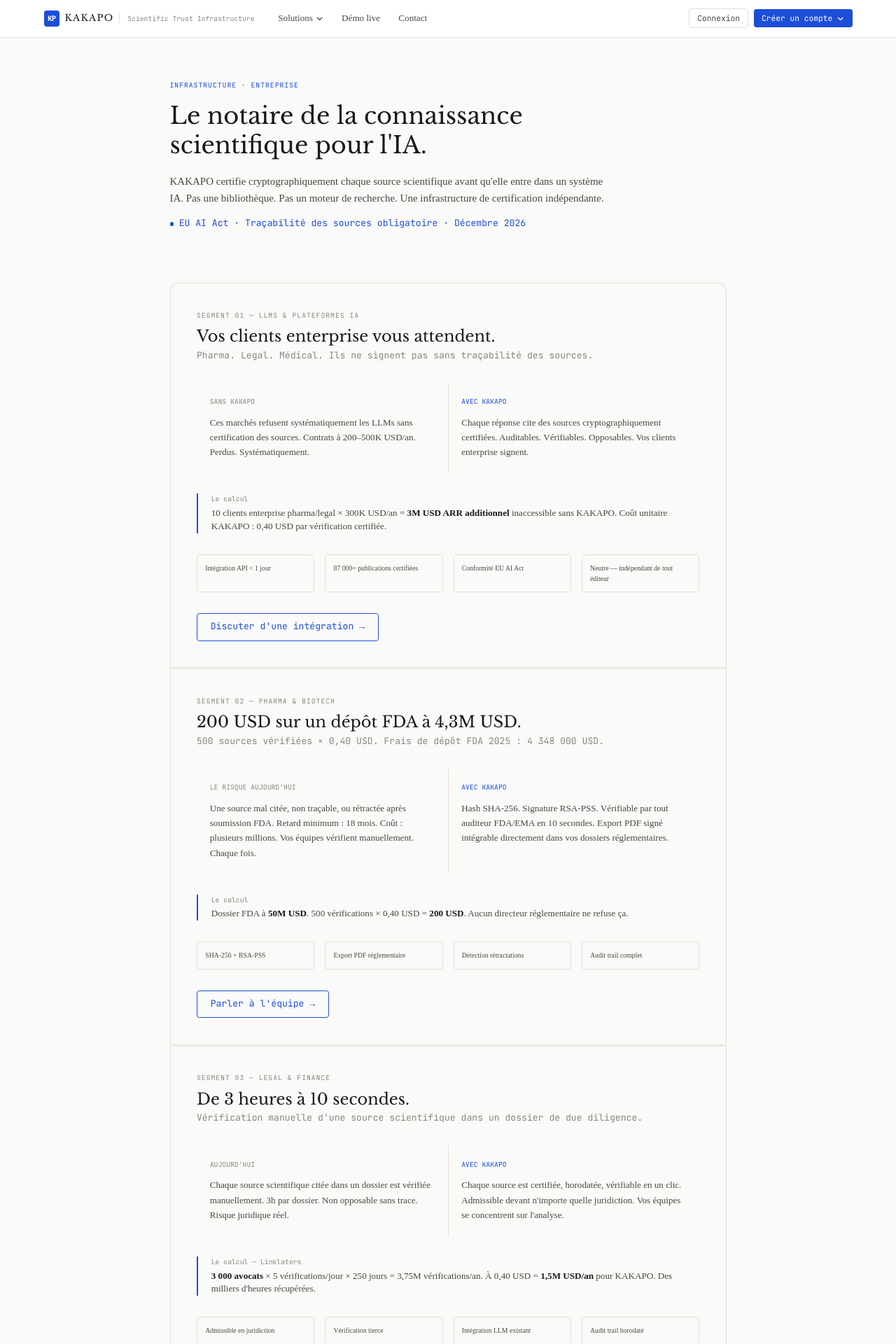
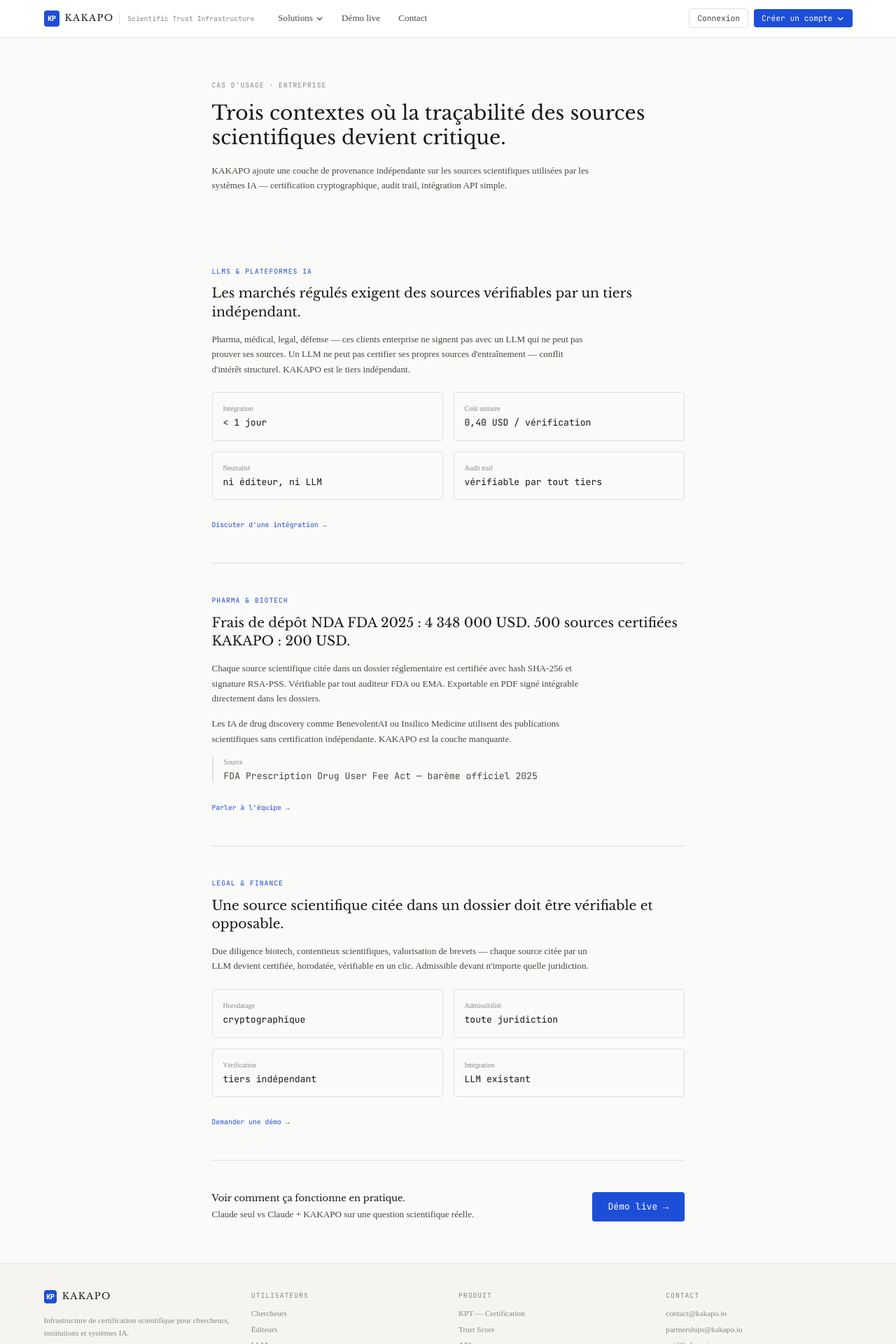
Before and after one commit to kkpo-adil/kakapo-front, a Next.js app: page /entreprise in a window 1280 px wide. Shown: the top 1920 px of the page at 70% size. Built offline with nearby package versions, Linux system fonts and the light colour scheme.

Commit message:
refactor: entreprise niveau Jean - sobre, chiffres vérifiés, sans inflation

```diff
--- a/src/app/entreprise/page.tsx
+++ b/src/app/entreprise/page.tsx
@@ -2,195 +2,137 @@ import Link from "next/link";
 
 export default function EnterprisePage() {
   return (
-    <div className="max-w-4xl mx-auto px-6 py-16">
+    <div className="max-w-3xl mx-auto px-6 py-16">
 
-      <div className="mb-20">
-        <p className="text-2xs font-mono text-accent uppercase tracking-widest mb-4">Infrastructure · Entreprise</p>
-        <h1 className="text-4xl font-display text-text-primary mb-5 leading-tight max-w-2xl">
-          Le notaire de la connaissance scientifique pour l'IA.
+      <div className="mb-16">
+        <p className="text-2xs font-mono text-text-muted uppercase tracking-widest mb-4">
+          Cas d'usage · Entreprise
+        </p>
+        <h1 className="text-3xl font-display text-text-primary mb-5 leading-tight max-w-2xl">
+          Trois contextes où la traçabilité des sources scientifiques devient critique.
         </h1>
-        <p className="text-base text-text-secondary leading-relaxed max-w-2xl mb-4">
-          KAKAPO certifie cryptographiquement chaque source scientifique avant qu'elle entre dans un système IA.
-          Pas une bibliothèque. Pas un moteur de recherche. Une infrastructure de certification indépendante.
+        <p className="text-sm text-text-secondary leading-relaxed max-w-xl">
+          KAKAPO ajoute une couche de provenance indépendante sur les sources scientifiques
+          utilisées par les systèmes IA — certification cryptographique, audit trail,
+          intégration API simple.
         </p>
-        <div className="flex items-center gap-2">
-          <span className="w-1.5 h-1.5 rounded-full bg-accent inline-block"></span>
-          <p className="text-sm font-mono text-accent">EU AI Act · Traçabilité des sources obligatoire · Décembre 2026</p>
-        </div>
       </div>
 
-      <div className="space-y-px mb-20">
+      <div className="divide-y divide-border">
 
-        <div className="border border-border rounded-t-xl p-10">
-          <div className="mb-8">
-            <p className="text-2xs font-mono text-text-muted uppercase tracking-widest mb-2">Segment 01 — LLMs & Plateformes IA</p>
-            <h2 className="text-2xl font-display text-text-primary mb-1">Vos clients enterprise vous attendent.</h2>
-            <p className="text-sm font-mono text-text-muted">Pharma. Legal. Médical. Ils ne signent pas sans traçabilité des sources.</p>
-          </div>
-
-          <div className="grid grid-cols-2 gap-px bg-border mb-8">
-            <div className="bg-surface-1 p-5">
-              <p className="text-2xs font-mono text-text-muted uppercase mb-3">Sans KAKAPO</p>
-              <p className="text-sm text-text-secondary leading-relaxed">
-                Ces marchés refusent systématiquement les LLMs sans certification des sources.
-                Contrats à 200–500K USD/an. Perdus. Systématiquement.
-              </p>
-            </div>
-            <div className="bg-surface-1 p-5">
-              <p className="text-2xs font-mono text-accent uppercase mb-3">Avec KAKAPO</p>
-              <p className="text-sm text-text-secondary leading-relaxed">
-                Chaque réponse cite des sources cryptographiquement certifiées.
-                Auditables. Vérifiables. Opposables. Vos clients enterprise signent.
-              </p>
-            </div>
-          </div>
-
-          <div className="border-l-2 border-accent pl-5 mb-8">
-            <p className="text-2xs font-mono text-text-muted mb-1">Le calcul</p>
-            <p className="text-sm text-text-secondary">
-              10 clients enterprise pharma/legal × 300K USD/an = <strong className="text-text-primary">3M USD ARR additionnel</strong> inaccessible sans KAKAPO.
-              Coût unitaire KAKAPO : 0,40 USD par vérification certifiée.
-            </p>
-          </div>
-
-          <div className="grid grid-cols-2 md:grid-cols-4 gap-4 mb-8">
-            {["Intégration API < 1 jour", "87 000+ publications certifiées", "Conformité EU AI Act", "Neutre — indépendant de tout éditeur"].map(f => (
-              <div key={f} className="border border-border rounded p-3">
-                <p className="text-2xs text-text-secondary">{f}</p>
+        <div className="py-12">
+          <p className="text-2xs font-mono text-accent uppercase tracking-widest mb-3">
+            LLMs & Plateformes IA
+          </p>
+          <h2 className="text-xl font-display text-text-primary mb-4">
+            Les marchés régulés exigent des sources vérifiables par un tiers indépendant.
+          </h2>
+          <p className="text-sm text-text-secondary leading-relaxed max-w-xl mb-6">
+            Pharma, médical, legal, défense — ces clients enterprise ne signent pas
+            avec un LLM qui ne peut pas prouver ses sources.
+            Un LLM ne peut pas certifier ses propres sources d'entraînement —
+            conflit d'intérêt structurel.
+            KAKAPO est le tiers indépendant.
+          </p>
+          <div className="grid grid-cols-2 gap-4 mb-6">
+            {[
+              { label: "Intégration", value: "< 1 jour" },
+              { label: "Coût unitaire", value: "0,40 USD / vérification" },
+              { label: "Neutralité", value: "ni éditeur, ni LLM" },
+              { label: "Audit trail", value: "vérifiable par tout tiers" },
+            ].map(({ label, value }) => (
+              <div key={label} className="border border-border rounded p-4">
+                <p className="text-2xs text-text-muted mb-1">{label}</p>
+                <p className="text-sm text-text-primary font-mono">{value}</p>
               </div>
             ))}
           </div>
-
           <a href="mailto:partnerships@kakapo.io?subject=Intégration LLM KAKAPO"
-            className="inline-flex items-center gap-2 border border-accent text-accent hover:bg-accent hover:text-white text-sm font-mono px-5 py-2.5 rounded transition-colors no-underline">
+            className="text-2xs font-mono text-accent hover:text-accent-hover no-underline">
             Discuter d'une intégration →
           </a>
         </div>
 
-        <div className="border border-border p-10">
-          <div className="mb-8">
-            <p className="text-2xs font-mono text-text-muted uppercase tracking-widest mb-2">Segment 02 — Pharma & Biotech</p>
-            <h2 className="text-2xl font-display text-text-primary mb-1">200 USD sur un dépôt FDA à 4,3M USD.</h2>
-            <p className="text-sm font-mono text-text-muted">500 sources vérifiées × 0,40 USD. Frais de dépôt FDA 2025 : 4 348 000 USD.</p>
-          </div>
-
-          <div className="grid grid-cols-2 gap-px bg-border mb-8">
-            <div className="bg-surface-1 p-5">
-              <p className="text-2xs font-mono text-text-muted uppercase mb-3">Le risque aujourd'hui</p>
-              <p className="text-sm text-text-secondary leading-relaxed">
-                Une source mal citée, non traçable, ou rétractée après soumission FDA.
-                Retard minimum : 18 mois. Coût : plusieurs millions.
-                Vos équipes vérifient manuellement. Chaque fois.
-              </p>
-            </div>
-            <div className="bg-surface-1 p-5">
-              <p className="text-2xs font-mono text-accent uppercase mb-3">Avec KAKAPO</p>
-              <p className="text-sm text-text-secondary leading-relaxed">
-                Hash SHA-256. Signature RSA-PSS. Vérifiable par tout auditeur FDA/EMA en 10 secondes.
-                Export PDF signé intégrable directement dans vos dossiers réglementaires.
-              </p>
-            </div>
-          </div>
-
-          <div className="border-l-2 border-accent pl-5 mb-8">
-            <p className="text-2xs font-mono text-text-muted mb-1">Le calcul</p>
-            <p className="text-sm text-text-secondary">
-              Dossier FDA à <strong className="text-text-primary">50M USD</strong>. 500 vérifications × 0,40 USD = <strong className="text-text-primary">200 USD</strong>.
-              Aucun directeur réglementaire ne refuse ça.
+        <div className="py-12">
+          <p className="text-2xs font-mono text-accent uppercase tracking-widest mb-3">
+            Pharma & Biotech
+          </p>
+          <h2 className="text-xl font-display text-text-primary mb-4">
+            Frais de dépôt NDA FDA 2025 : 4 348 000 USD.
+            500 sources certifiées KAKAPO : 200 USD.
+          </h2>
+          <p className="text-sm text-text-secondary leading-relaxed max-w-xl mb-4">
+            Chaque source scientifique citée dans un dossier réglementaire
+            est certifiée avec hash SHA-256 et signature RSA-PSS.
+            Vérifiable par tout auditeur FDA ou EMA.
+            Exportable en PDF signé intégrable directement dans les dossiers.
+          </p>
+          <p className="text-sm text-text-secondary leading-relaxed max-w-xl mb-4">
+            Les IA de drug discovery comme BenevolentAI ou Insilico Medicine
+            utilisent des publications scientifiques sans certification indépendante.
+            KAKAPO est la couche manquante.
+          </p>
+          <div className="border-l-2 border-border pl-4 mb-6">
+            <p className="text-2xs text-text-muted mb-1">Source</p>
+            <p className="text-sm text-text-secondary font-mono">
+              FDA Prescription Drug User Fee Act — barème officiel 2025
             </p>
           </div>
-
-          <div className="grid grid-cols-2 md:grid-cols-4 gap-4 mb-8">
-            {["SHA-256 + RSA-PSS", "Export PDF réglementaire", "Détection rétractations", "Audit trail complet"].map(f => (
-              <div key={f} className="border border-border rounded p-3">
-                <p className="text-2xs text-text-secondary">{f}</p>
-              </div>
-            ))}
-          </div>
-
           <a href="mailto:partnerships@kakapo.io?subject=KAKAPO Pharma"
-            className="inline-flex items-center gap-2 border border-accent text-accent hover:bg-accent hover:text-white text-sm font-mono px-5 py-2.5 rounded transition-colors no-underline">
+            className="text-2xs font-mono text-accent hover:text-accent-hover no-underline">
             Parler à l'équipe →
           </a>
         </div>
 
-        <div className="border border-border rounded-b-xl p-10">
-          <div className="mb-8">
-            <p className="text-2xs font-mono text-text-muted uppercase tracking-widest mb-2">Segment 03 — Legal & Finance</p>
-            <h2 className="text-2xl font-display text-text-primary mb-1">De 3 heures à 10 secondes.</h2>
-            <p className="text-sm font-mono text-text-muted">Vérification manuelle d'une source scientifique dans un dossier de due diligence.</p>
-          </div>
-
-          <div className="grid grid-cols-2 gap-px bg-border mb-8">
-            <div className="bg-surface-1 p-5">
-              <p className="text-2xs font-mono text-text-muted uppercase mb-3">Aujourd'hui</p>
-              <p className="text-sm text-text-secondary leading-relaxed">
-                Chaque source scientifique citée dans un dossier est vérifiée manuellement.
-                3h par dossier. Non opposable sans trace. Risque juridique réel.
-              </p>
-            </div>
-            <div className="bg-surface-1 p-5">
-              <p className="text-2xs font-mono text-accent uppercase mb-3">Avec KAKAPO</p>
-              <p className="text-sm text-text-secondary leading-relaxed">
-                Chaque source est certifiée, horodatée, vérifiable en un clic.
-                Admissible devant n'importe quelle juridiction.
-                Vos équipes se concentrent sur l'analyse.
-              </p>
-            </div>
-          </div>
-
-          <div className="border-l-2 border-accent pl-5 mb-8">
-            <p className="text-2xs font-mono text-text-muted mb-1">Le calcul — Linklaters</p>
-            <p className="text-sm text-text-secondary">
-              <strong className="text-text-primary">3 000 avocats</strong> × 5 vérifications/jour × 250 jours = 3,75M vérifications/an.
-              À 0,40 USD = <strong className="text-text-primary">1,5M USD/an</strong> pour KAKAPO. Des milliers d'heures récupérées.
-            </p>
-          </div>
-
-          <div className="grid grid-cols-2 md:grid-cols-4 gap-4 mb-8">
-            {["Admissible en juridiction", "Vérification tierce", "Intégration LLM existant", "Audit trail horodaté"].map(f => (
-              <div key={f} className="border border-border rounded p-3">
-                <p className="text-2xs text-text-secondary">{f}</p>
+        <div className="py-12">
+          <p className="text-2xs font-mono text-accent uppercase tracking-widest mb-3">
+            Legal & Finance
+          </p>
+          <h2 className="text-xl font-display text-text-primary mb-4">
+            Une source scientifique citée dans un dossier doit être
+            vérifiable et opposable.
+          </h2>
+          <p className="text-sm text-text-secondary leading-relaxed max-w-xl mb-6">
+            Due diligence biotech, contentieux scientifiques, valorisation de brevets —
+            chaque source citée par un LLM devient certifiée, horodatée,
+            vérifiable en un clic.
+            Admissible devant n'importe quelle juridiction.
+          </p>
+          <div className="grid grid-cols-2 gap-4 mb-6">
+            {[
+              { label: "Horodatage", value: "cryptographique" },
+              { label: "Admissibilité", value: "toute juridiction" },
+              { label: "Vérification", value: "tiers indépendant" },
+              { label: "Intégration", value: "LLM existant" },
+            ].map(({ label, value }) => (
+              <div key={label} className="border border-border rounded p-4">
+                <p className="text-2xs text-text-muted mb-1">{label}</p>
+                <p className="text-sm text-text-primary font-mono">{value}</p>
               </div>
             ))}
           </div>
-
           <a href="mailto:partnerships@kakapo.io?subject=KAKAPO Legal"
-            className="inline-flex items-center gap-2 border border-accent text-accent hover:bg-accent hover:text-white text-sm font-mono px-5 py-2.5 rounded transition-colors no-underline">
+            className="text-2xs font-mono text-accent hover:text-accent-hover no-underline">
             Demander une démo →
           </a>
         </div>
 
       </div>
 
-      <div className="grid grid-cols-4 gap-px bg-border border border-border rounded-xl overflow-hidden mb-16">
-        {[
-          { value: "87 000+", label: "Publications certifiées" },
-          { value: "SHA-256", label: "Standard cryptographique" },
-          { value: "0,40 USD", label: "Par vérification" },
-          { value: "Déc. 2026", label: "EU AI Act en vigueur" },
-        ].map(({ value, label }) => (
-          <div key={label} className="bg-surface-1 p-6 text-center">
-            <p className="text-xl font-display font-bold text-text-primary mb-1">{value}</p>
-            <p className="text-2xs text-text-muted">{label}</p>
+      <div className="border-t border-border pt-12">
+        <div className="flex items-center justify-between flex-wrap gap-6">
+          <div>
+            <p className="text-sm font-display text-text-primary mb-1">
+              Voir comment ça fonctionne en pratique.
+            </p>
+            <p className="text-sm text-text-secondary">
+              Claude seul vs Claude + KAKAPO sur une question scientifique réelle.
+            </p>
           </div>
-        ))}
-      </div>
-
-      <div className="flex items-center justify-between border-t border-border pt-10">
-        <div>
-          <p className="text-base font-display text-text-primary mb-1">Voir la différence en live.</p>
-          <p className="text-sm text-text-secondary">Claude seul vs Claude + KAKAPO. La différence est immédiate.</p>
-        </div>
-        <div className="flex gap-3 flex-shrink-0">
           <Link href="/demo"
-            className="inline-flex items-center gap-2 bg-accent hover:bg-accent-hover text-white text-sm font-mono px-5 py-2.5 rounded transition-colors no-underline">
+            className="inline-flex items-center gap-2 bg-accent hover:bg-accent-hover text-white text-sm font-mono px-6 py-3 rounded transition-colors no-underline flex-shrink-0">
             Démo live →
           </Link>
-          <a href="mailto:partnerships@kakapo.io"
-            className="inline-flex items-center gap-2 border border-border hover:border-accent/50 text-text-secondary text-sm font-mono px-5 py-2.5 rounded transition-colors no-underline">
-            Contact →
-          </a>
         </div>
       </div>
 
```
